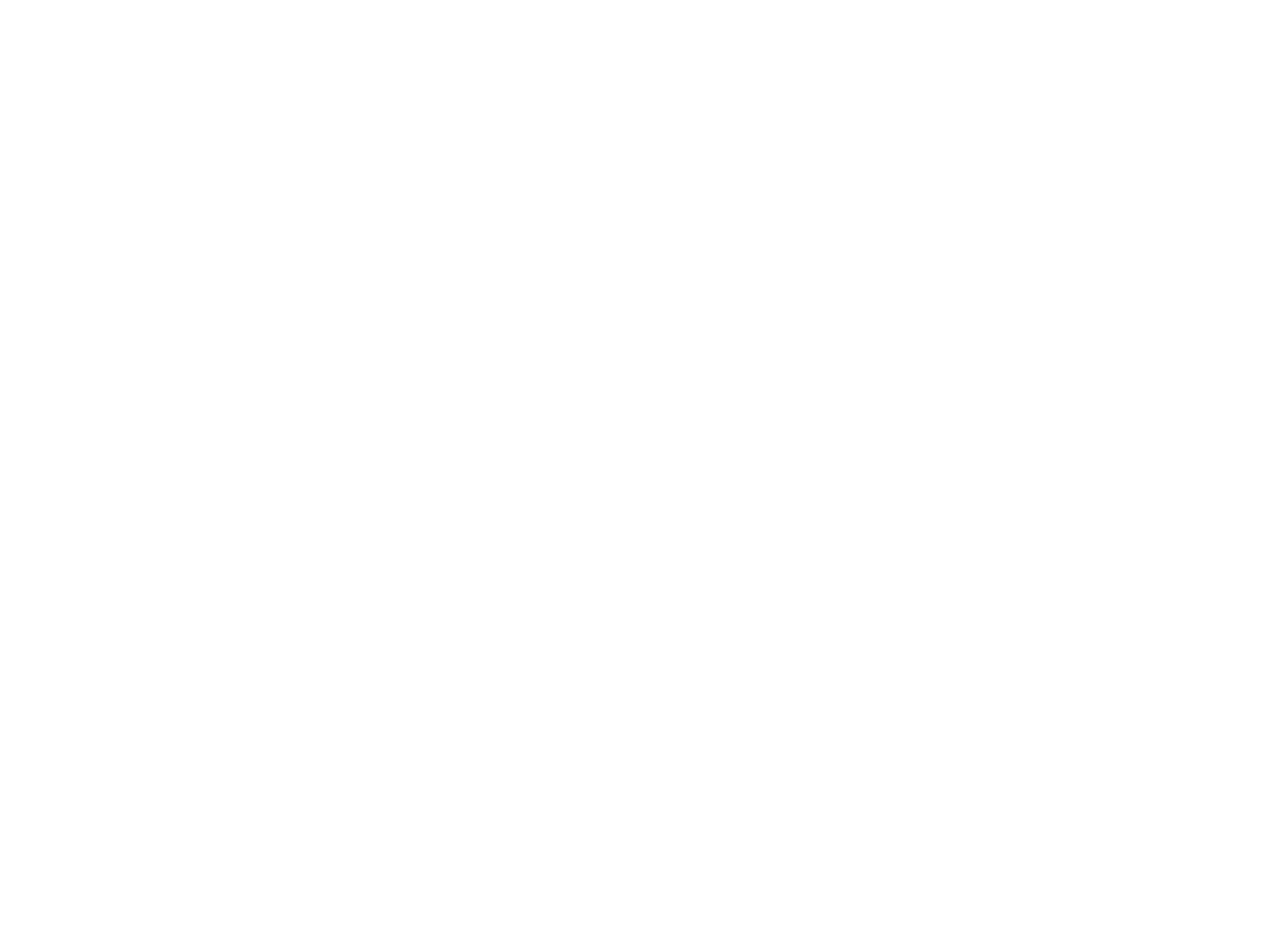
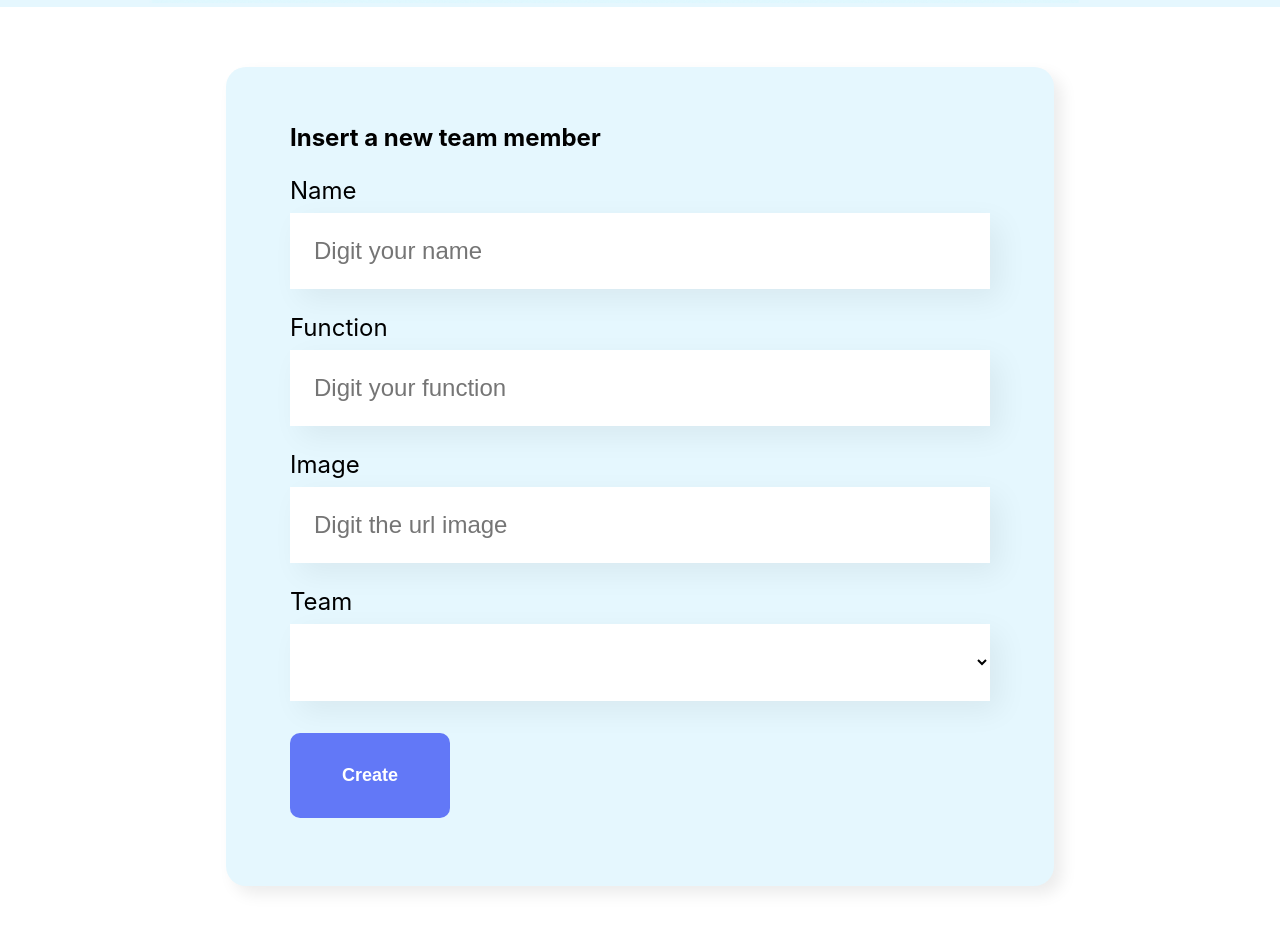
Before and after one commit to rafacancian/rac-team-manager, a JavaScript app: page / in a window 1280 px wide. Shown: the part 680-1610 px from the top of the page. Before the commit the page ends 800 px from the top, so only its background shows below. Built offline with nearby package versions, Linux system fonts and the light colour scheme; the HTML template or start-up script is replaced by a standard one.

Commit message:
create form components to create new team members

```diff
--- a/src/App.js
+++ b/src/App.js
@@ -1,9 +1,50 @@
 import Banner from './components/Banner';
+import FieldForm from './components/FieldForm';
 
 function App() {
+
+   const teams = [
+    {
+      name: 'Java Developer',
+      corPrimaria: '#57C278',
+      corSecundaria: '#D9F7E9'
+    },
+    {
+      name: 'Front-End',
+      corPrimaria: '#82CFFA',
+      corSecundaria: '#E8F8FF'
+    },
+    {
+      name: 'Data Science',
+      corPrimaria: '#A6D157',
+      corSecundaria: '#F0F8E2'
+    },
+    {
+      name: 'Devops',
+      corPrimaria: '#E06B69',
+      corSecundaria: '#FDE7E8'
+    },
+    {
+      name: 'UX e Design',
+      corPrimaria: '#DB6EBF',
+      corSecundaria: '#FAE9F5'
+    },
+    {
+      name: 'Mobile',
+      corPrimaria: '#FFBA05',
+      corSecundaria: '#FFF5D9'
+    },
+    {
+      name: 'Inovation and Management',
+      corPrimaria: '#FF8A29',
+      corSecundaria: '#FFEEDF'
+    }
+  ]
+
   return (
     <div className="App">
           <Banner />
+          <FieldForm teams={teams}/>
     </div>
   );
 }
--- a/src/components/Banner/Banner.css
+++ b/src/components/Banner/Banner.css
@@ -1,8 +1,9 @@
 .banner {
-    background-color: #6278F7;
+    background-color: #E5F7FE;
     text-align: center;
 }
 
 .banner img {
     max-width: 100%;
+
 }
--- a/src/components/Banner/index.js
+++ b/src/components/Banner/index.js
@@ -1,7 +1,6 @@
 import './Banner.css'
 
 const Banner = () => {
-    // JSX
     return (
         <header className="banner">
             <img src="/images/banner.png" alt="The Banner"/>
--- /dev/null
+++ b/src/components/Button/Button.css
@@ -0,0 +1,15 @@
+.form-button {
+    background-color: #6278f7;
+    border-radius: 10px;
+    font-weight: 700;
+    font-size: 18px;
+    padding: 32px 52px;
+    border: none;
+    cursor: pointer;
+    color: #FFF;
+    margin: 32px 0;
+}
+
+.form-button:hover {
+    color: #95FFD4;
+}
--- /dev/null
+++ b/src/components/Button/index.js
@@ -0,0 +1,9 @@
+import './Button.css'
+
+const Button = (props) => {
+    return (<button className='form-button'>
+        {props.children}
+    </button>)
+}
+
+export default Button
--- /dev/null
+++ b/src/components/FieldForm/FieldForm.css
@@ -0,0 +1,13 @@
+.field-form {
+    display: flex;
+    justify-content: center;
+    margin: 60px 0;
+}
+
+.field-form form {
+    max-width: 80%;
+    background-color: #E5F7FE;
+    border-radius: 20px;
+    padding: 36px 64px;
+    box-shadow: 8px 8px 16px rgba(0,0,0, 0.08);
+}
--- /dev/null
+++ b/src/components/FieldForm/index.js
@@ -0,0 +1,27 @@
+import './FieldForm.css'
+import FieldText from '../FieldText'
+import FieldListBox from '../FieldListBox'
+import Button from '../Button'
+
+const Form = (props) => {
+
+    const createTeamMember = (event) => {
+        event.preventDefault()
+        console.log(event.target.value)
+    }
+
+    return (
+        <section className="field-form">
+               <form onSubmit={createTeamMember}>
+                 <h2>Insert a new team member</h2>
+                   <FieldText required={true} label="Name" placeholder="Digit your name"/>
+                   <FieldText required={true} label="Function" placeholder="Digit your function"/>
+                   <FieldText required={true} label="Image" placeholder="Digit the url image"/>
+                   <FieldListBox required={true} label="Team" itens={props.teams}/>
+                   <Button>Create</Button>
+               </form>
+         </section>
+    )
+}
+
+export default Form
--- /dev/null
+++ b/src/components/FieldListBox/FieldListBox.css
@@ -0,0 +1,15 @@
+.field-listbox label {
+    display: block;
+    margin-bottom: 8px;
+    font-size: 24px;
+}
+
+.field-listbox select {
+    background-color: #FFF;
+    box-shadow: 10px 10px 30px rgba(0, 0, 0, 0.06);
+    width: 100%;
+    border: none;
+    font-size: 24px;
+    padding: 24px;
+    box-sizing: border-box;
+}
--- /dev/null
+++ b/src/components/FieldListBox/index.js
@@ -0,0 +1,17 @@
+import './FieldListBox.css'
+
+const FieldListBox = (props) => {
+    return (
+       <div className='field-listbox'>
+                <label>{props.label}</label>
+                <select required={props.required} value={props.valor}>
+                    <option value=""></option>
+                    {props.itens.map(item => {
+                        return <option key={item.name}>{item.name}</option>
+                    })}
+                </select>
+            </div>
+    )
+}
+
+export default FieldListBox
--- /dev/null
+++ b/src/components/FieldText/FieldText.css
@@ -0,0 +1,20 @@
+.field-text {
+    margin: 24px 0;
+    width: 700px;
+}
+
+.field-text label {
+    display: block;
+    margin-bottom: 8px;
+    font-size: 24px;
+}
+
+.field-text input {
+    background-color: #FFF;
+    box-shadow: 10px 10px 30px rgba(0, 0, 0, 0.06);
+    width: 100%;
+    border: none;
+    font-size: 24px;
+    padding: 24px;
+    box-sizing: border-box;
+}
--- /dev/null
+++ b/src/components/FieldText/index.js
@@ -0,0 +1,14 @@
+import './FieldText.css'
+
+const FieldText = (props) => {
+    return (
+        <div className="field-text">
+            <label>
+                {props.label}
+            </label>
+            <input value={props.valor}  required={props.required} placeholder={props.placeholder}/>
+        </div>
+    )
+}
+
+export default FieldText
--- a/src/index.css
+++ b/src/index.css
@@ -0,0 +1,13 @@
+body {
+  margin: 0;
+  font-family: -apple-system, BlinkMacSystemFont, 'Segoe UI', 'Roboto', 'Oxygen',
+    'Ubuntu', 'Cantarell', 'Fira Sans', 'Droid Sans', 'Helvetica Neue',
+    sans-serif;
+  -webkit-font-smoothing: antialiased;
+  -moz-osx-font-smoothing: grayscale;
+}
+
+code {
+  font-family: source-code-pro, Menlo, Monaco, Consolas, 'Courier New',
+    monospace;
+}
```
Also changed, not shown: public/images/banner.png.
